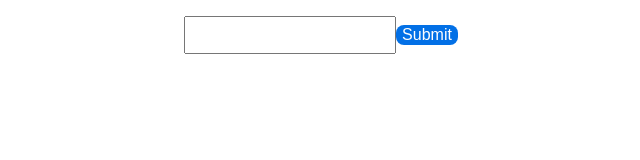
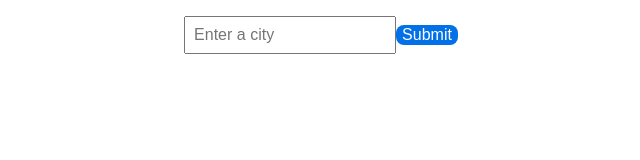
Before and after one commit to iPhatty/Project_Stasher, a React (Create React App) app in the folder client/: page / in a window 1280 px wide. Shown: the top 160 px of the page, without its empty margins (319-959 px from the left). Built offline with nearby package versions, Linux system fonts and the light colour scheme.

Commit message:
Add placeholder for input

```diff
--- a/client/src/components/search_bar.js
+++ b/client/src/components/search_bar.js
@@ -44,7 +44,10 @@ export default class SearchBar extends Component {
     return (
       <SearchContainer>
         <Form onSubmit={this.searchSubmit}>
-          <Input value={this.state.inputValue} onChange={this.onInputChange} />
+          <Input
+          value={this.state.inputValue}
+          onChange={this.onInputChange}
+          placeholder="Enter a city" />
           <Button>Submit</Button>
         </Form>
       </SearchContainer>
```
